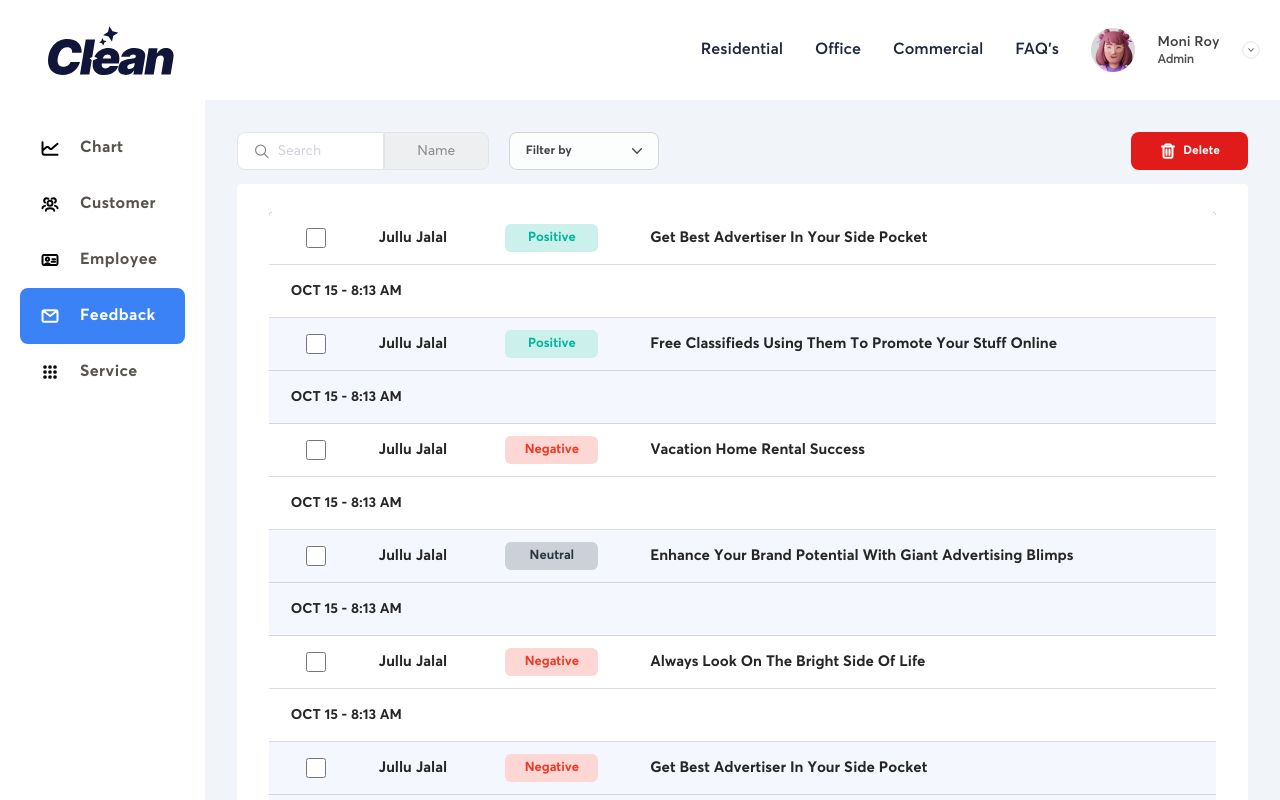
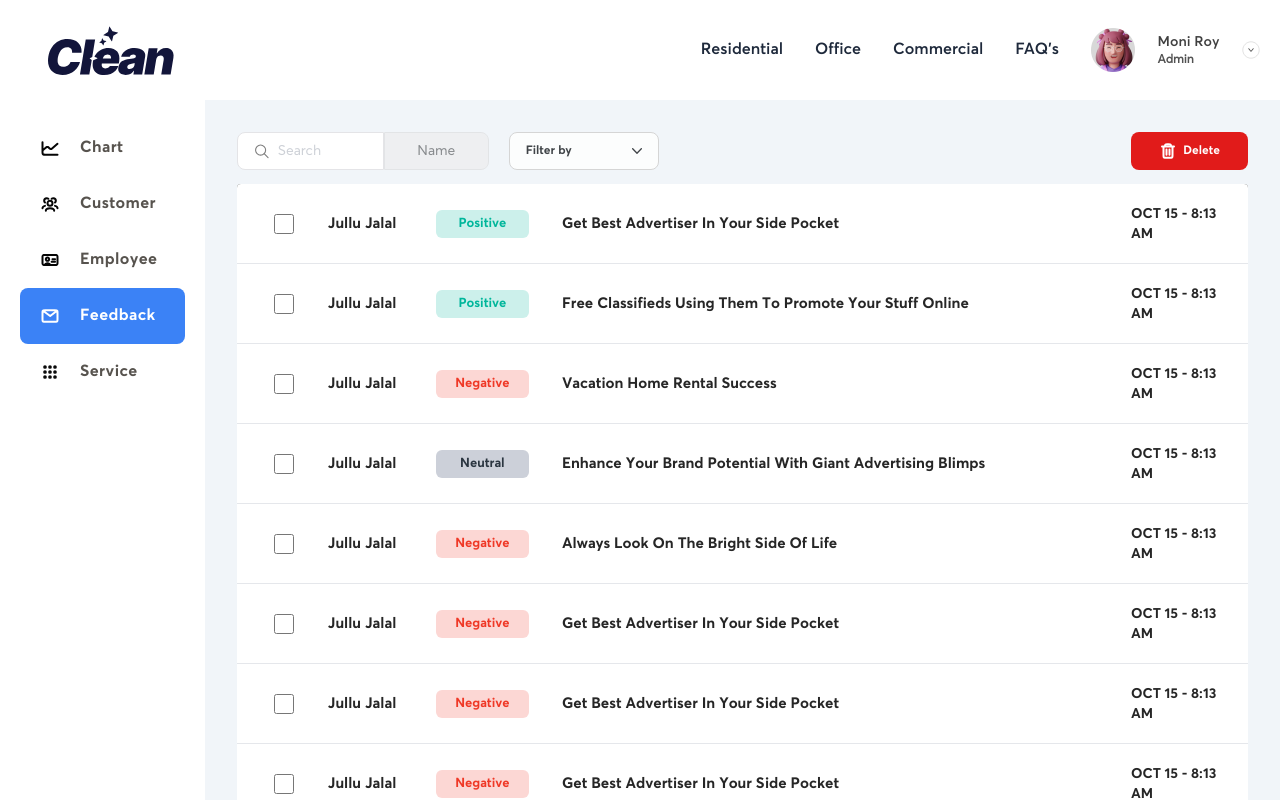
Before and after one commit to bichsonnhat/CleaningService, a Next.js app: page /dashboard/feedback in a window 1280 px wide. Shown: the top 800 px of the page. Built offline with nearby package versions, Linux system fonts and the light colour scheme.

Commit message:
fix: change feedback row ui to match employee row

```diff
--- a/src/components/feedback/FeedbackRow.tsx
+++ b/src/components/feedback/FeedbackRow.tsx
@@ -6,26 +6,26 @@ interface FeedbackRowProps {
   sentiment: 'Positive' | 'Negative' | 'Neutral';
   message: string;
   date: string;
-  isEven: boolean;
 }
 
-const FeedbackRow: React.FC<FeedbackRowProps> = ({ name, sentiment, message, date, isEven }) => {
-  const bgColor = isEven ? 'bg-white' : 'bg-[#f5f7ff]';
+const FeedbackRow: React.FC<FeedbackRowProps> = ({ name, sentiment, message, date }) => {
+  //const bgColor = isEven ? 'bg-white' : 'bg-[#f5f7ff]';
   const sentimentColor = sentiment === 'Positive' ? 'bg-[#ccf0eb] text-[#00b69b]' :
     sentiment === 'Negative' ? 'bg-[#fcd7d4] text-[#ef3826]' :
       'bg-[#ccd0d9] text-[#2b3641]';
 
   return (
-    <div className={`flex overflow-hidden flex-wrap w-full ${bgColor} bg-opacity-0 min-h-[63px] max-md:max-w-full`}>
-      <div className={`flex flex-col grow shrink justify-center pl-6 ${bgColor} border-b border-zinc-600 border-opacity-20 w-[66px]`}>
+
+    <div className={`flex overflow-hidden flex-wrap w-full border-b border-gray-200 max-md:max-w-full md:h-[80px] cursor-pointer bg-white hover:bg-[#f4f7ff]`}>
+      <div className={`flex flex-col grow shrink justify-center pl-6 w-[66px]`}>
         <div className="flex overflow-hidden items-center pl-px w-full min-h-[48px]">
           <Checkbox onPointerEnterCapture={undefined} onPointerLeaveCapture={undefined} crossOrigin={undefined} />
         </div>
       </div>
-      <div className={`flex flex-col grow shrink justify-center pl-2.5 text-sm font-bold ${bgColor} border-b border-zinc-600 border-opacity-20 text-neutral-800 w-[103px]`}>
+      <div className={`flex flex-col grow shrink justify-center pl-2.5 text-sm font-bold text-neutral-800 w-[103px]`}>
         <div className="overflow-hidden self-stretch px-3 py-4 w-full min-h-[48px] font-Averta-Bold text-[15px]">{name}</div>
       </div>
-      <div className={`flex flex-col grow shrink justify-center pl-6 text-xs font-bold text-center whitespace-nowrap ${bgColor} border-b border-zinc-600 border-opacity-20 w-[125px]`}>
+      <div className={`flex flex-col grow shrink justify-center pl-6 text-xs font-bold text-center whitespace-nowrap w-[125px]`}>
         <div className="flex overflow-hidden flex-1 items-center size-full">
           <div className="flex flex-col self-stretch my-auto w-[93px]">
             <div className={`flex relative gap-4 justify-between items-start px-4 py-1.5 min-h-[27px] ${sentimentColor} rounded-md`}>
@@ -34,13 +34,15 @@ const FeedbackRow: React.FC<FeedbackRowProps> = ({ name, sentiment, message, dat
           </div>
         </div>
       </div>
-      <div className={`flex flex-col grow shrink justify-center pl-2.5 text-sm font-semibold ${bgColor} border-b border-zinc-600 border-opacity-20 min-w-[240px] text-neutral-800 w-[566px] max-md:max-w-full`}>
+      <div className={`flex flex-col grow shrink justify-center pl-2.5 text-sm font-semibold min-w-[240px] text-neutral-800 w-[566px] max-md:max-w-full`}>
         <div className="overflow-hidden self-stretch px-3 py-4 w-full min-h-[48px] max-md:max-w-full font-Averta-Bold text-[15px]">{message}</div>
       </div>
-      <div className={`flex flex-col grow shrink justify-center pl-2.5 text-sm font-semibold ${bgColor} border-b border-zinc-600 border-opacity-20 text-neutral-800 w-[136px]`}>
+      <div className={`flex flex-col grow shrink justify-center pl-2.5 text-sm font-semibold text-neutral-800 w-[136px]`}>
         <div className="overflow-hidden self-stretch px-3 py-4 w-full min-h-[48px] font-Averta-Bold text-[14px]">{date}</div>
       </div>
     </div>
+
+
   );
 };
 
--- a/src/components/feedback/FeedbackTable.tsx
+++ b/src/components/feedback/FeedbackTable.tsx
@@ -114,11 +114,11 @@ export default function FeedbackTable() {
         onFilterChange={setFilter}
       />
 
-      <div className="flex flex-col justify-center px-8 py-7 mt-3.5 w-full bg-white rounded max-md:px-5 max-md:max-w-full">
+      <div className="flex flex-col justify-center mt-3.5 w-full bg-white rounded max-md:px-5 max-md:max-w-full">
         <div className="flex flex-col w-full rounded max-md:max-w-full">
           <div className="flex overflow-hidden flex-col justify-center w-full rounded bg-neutral-700 max-md:max-w-full">
             {currentData.map((feedback: Feedback, index: any) => (
-              <FeedbackRow key={feedback.id} {...feedback} isEven={index % 2 === 0} />
+              <FeedbackRow key={feedback.id} {...feedback} />
             ))}
           </div>
         </div>
```
